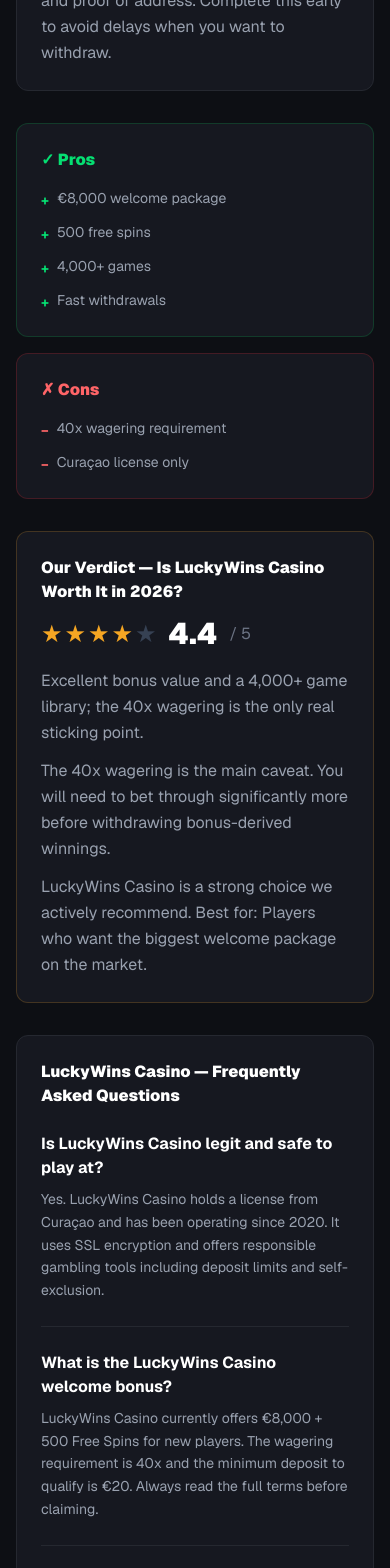
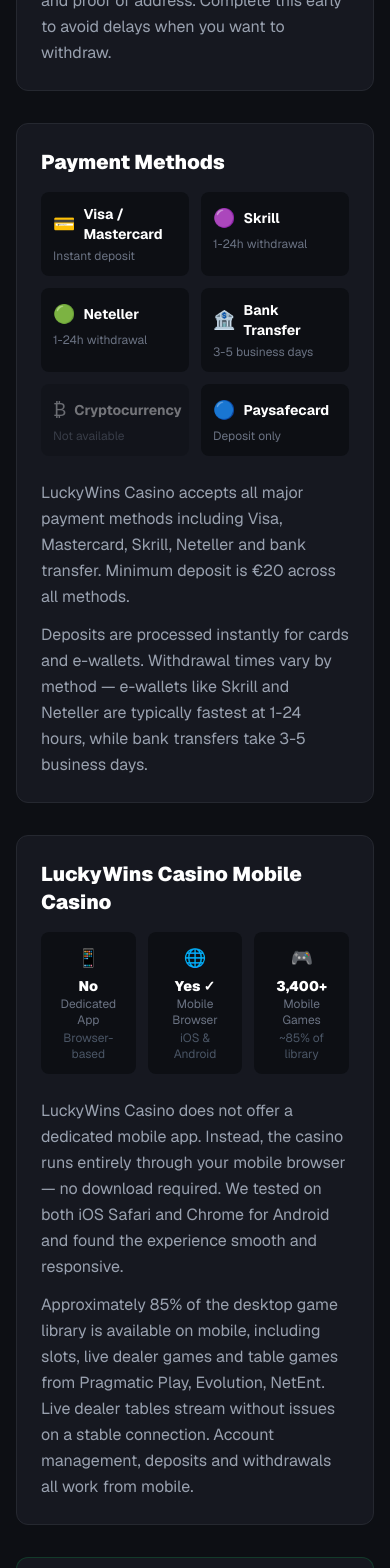
Before and after one commit to MVisionsML/bonuscout, a Next.js app: page /reviews/luckywins-casino in a window 390 px wide. Shown: the part 3640-5208 px from the top of the page. Built offline with nearby package versions, Linux system fonts and the light colour scheme.

Commit message:
feat: payment methods + mobile sections on all review pages

```diff
--- a/src/app/(en)/reviews/[slug]/page.tsx
+++ b/src/app/(en)/reviews/[slug]/page.tsx
@@ -232,6 +232,56 @@
             </div>
           </div>
 
+          {/* Payment Methods */}
+          <div className="bg-[#161820] border border-[#252830] rounded-xl p-6 md:p-8">
+            <h2 className="text-xl font-black text-white mb-4">Payment Methods</h2>
+            <div className="grid grid-cols-2 md:grid-cols-3 gap-3 mb-6">
+              {[
+                { name: 'Visa / Mastercard', icon: '💳', speed: 'Instant deposit', available: true },
+                { name: 'Skrill', icon: '🟣', speed: '1-24h withdrawal', available: true },
+                { name: 'Neteller', icon: '🟢', speed: '1-24h withdrawal', available: true },
+                { name: 'Bank Transfer', icon: '🏦', speed: '3-5 business days', available: true },
+                { name: 'Cryptocurrency', icon: '₿', speed: '1-4h withdrawal', available: casino.pros.some(p => p.toLowerCase().includes('crypto') || p.toLowerCase().includes('bitcoin')) || casino.slug === 'stake-casino' || casino.slug === 'blockspins-casino' },
+                { name: 'Paysafecard', icon: '🔵', speed: 'Deposit only', available: true },
+              ].map(method => (
+                <div key={method.name} className={`bg-[#0D0F14] rounded-lg p-3 ${method.available ? '' : 'opacity-40'}`}>
+                  <div className="flex items-center gap-2 mb-1">
+                    <span className="text-lg">{method.icon}</span>
+                    <span className="font-bold text-white text-sm">{method.name}</span>
+                  </div>
+                  <div className="text-xs text-gray-500">{method.available ? method.speed : 'Not available'}</div>
+                </div>
+              ))}
+            </div>
+            <div className="prose prose-invert prose-sm max-w-none text-gray-400 leading-relaxed space-y-3">
+              <p>{casino.name} accepts all major payment methods including Visa, Mastercard, Skrill, Neteller and bank transfer.{casino.pros.some(p => p.toLowerCase().includes('crypto') || p.toLowerCase().includes('bitcoin')) || casino.slug === 'stake-casino' || casino.slug === 'blockspins-casino' ? ` Cryptocurrency deposits and withdrawals are also supported, with processing times of 1-4 hours.` : ''} Minimum deposit is €{casino.minDeposit} across all methods.</p>
+              <p>Deposits are processed instantly for cards and e-wallets. Withdrawal times vary by method — e-wallets like Skrill and Neteller are typically fastest at 1-24 hours, while bank transfers take 3-5 business days.</p>
+            </div>
+          </div>
+
+          {/* Mobile Casino */}
+          <div className="bg-[#161820] border border-[#252830] rounded-xl p-6 md:p-8">
+            <h2 className="text-xl font-black text-white mb-4">{casino.name} Mobile Casino</h2>
+            <div className="grid grid-cols-3 gap-3 mb-6">
+              {[
+                { label: 'Dedicated App', value: 'No', desc: 'Browser-based', icon: '📱' },
+                { label: 'Mobile Browser', value: 'Yes ✓', desc: 'iOS & Android', icon: '🌐' },
+                { label: 'Mobile Games', value: `${Math.round(casino.games * 0.85).toLocaleString()}+`, desc: '~85% of library', icon: '🎮' },
+              ].map(s => (
+                <div key={s.label} className="bg-[#0D0F14] rounded-lg p-3 text-center">
+                  <div className="text-lg mb-1">{s.icon}</div>
+                  <div className="font-black text-white text-sm">{s.value}</div>
+                  <div className="text-xs text-gray-500">{s.label}</div>
+                  <div className="text-xs text-gray-600 mt-0.5">{s.desc}</div>
+                </div>
+              ))}
+            </div>
+            <div className="prose prose-invert prose-sm max-w-none text-gray-400 leading-relaxed space-y-3">
+              <p>{casino.name} does not offer a dedicated mobile app. Instead, the casino runs entirely through your mobile browser — no download required. We tested on both iOS Safari and Chrome for Android and found the experience smooth and responsive.</p>
+              <p>Approximately 85% of the desktop game library is available on mobile, including slots, live dealer games and table games from {casino.software.slice(0, 3).join(', ')}. Live dealer tables stream without issues on a stable connection. Account management, deposits and withdrawals all work from mobile.</p>
+            </div>
+          </div>
+
           {/* Pros & Cons */}
           <div className="grid grid-cols-1 md:grid-cols-2 gap-4">
             <div className="bg-[#161820] border border-green-500/20 rounded-xl p-6">
```
